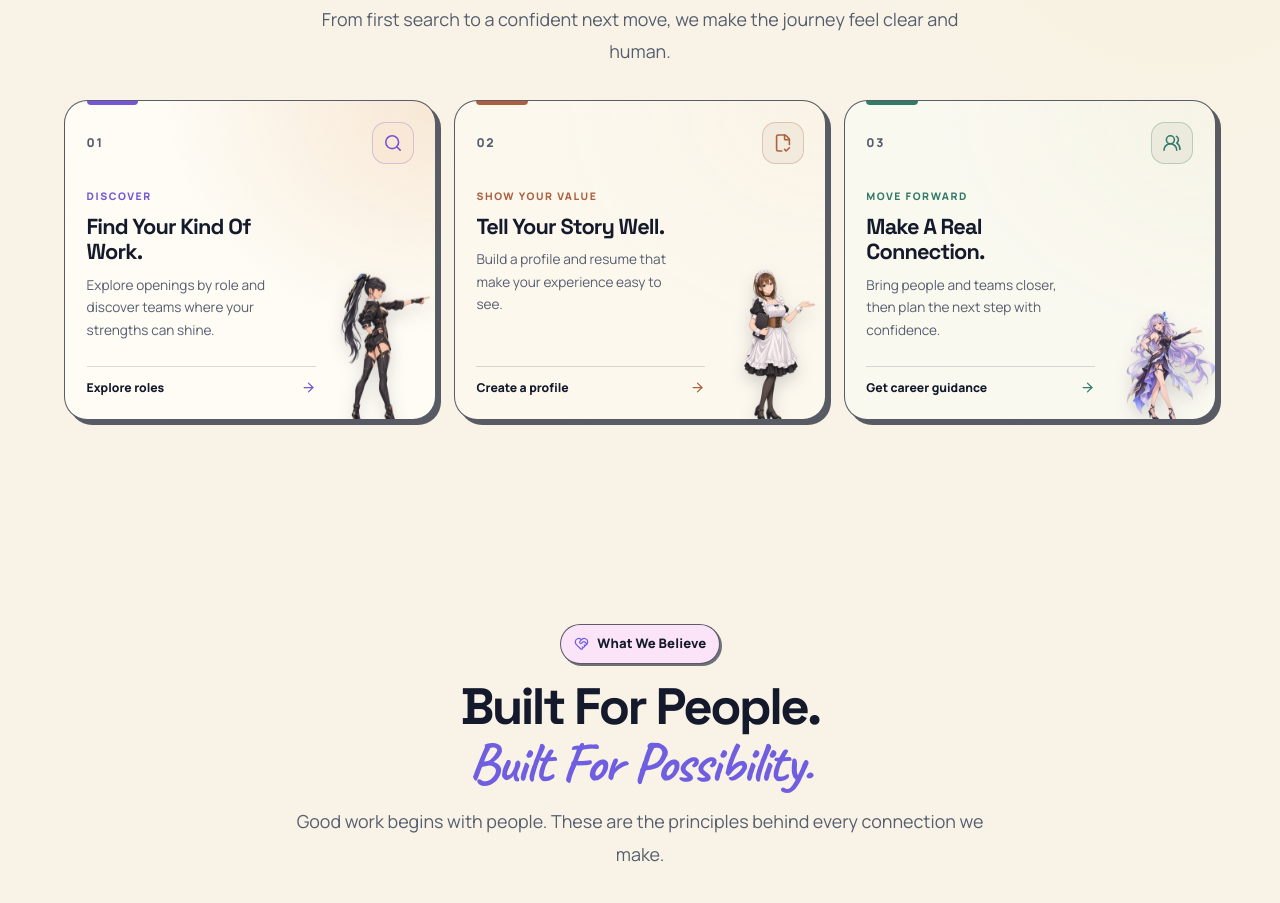
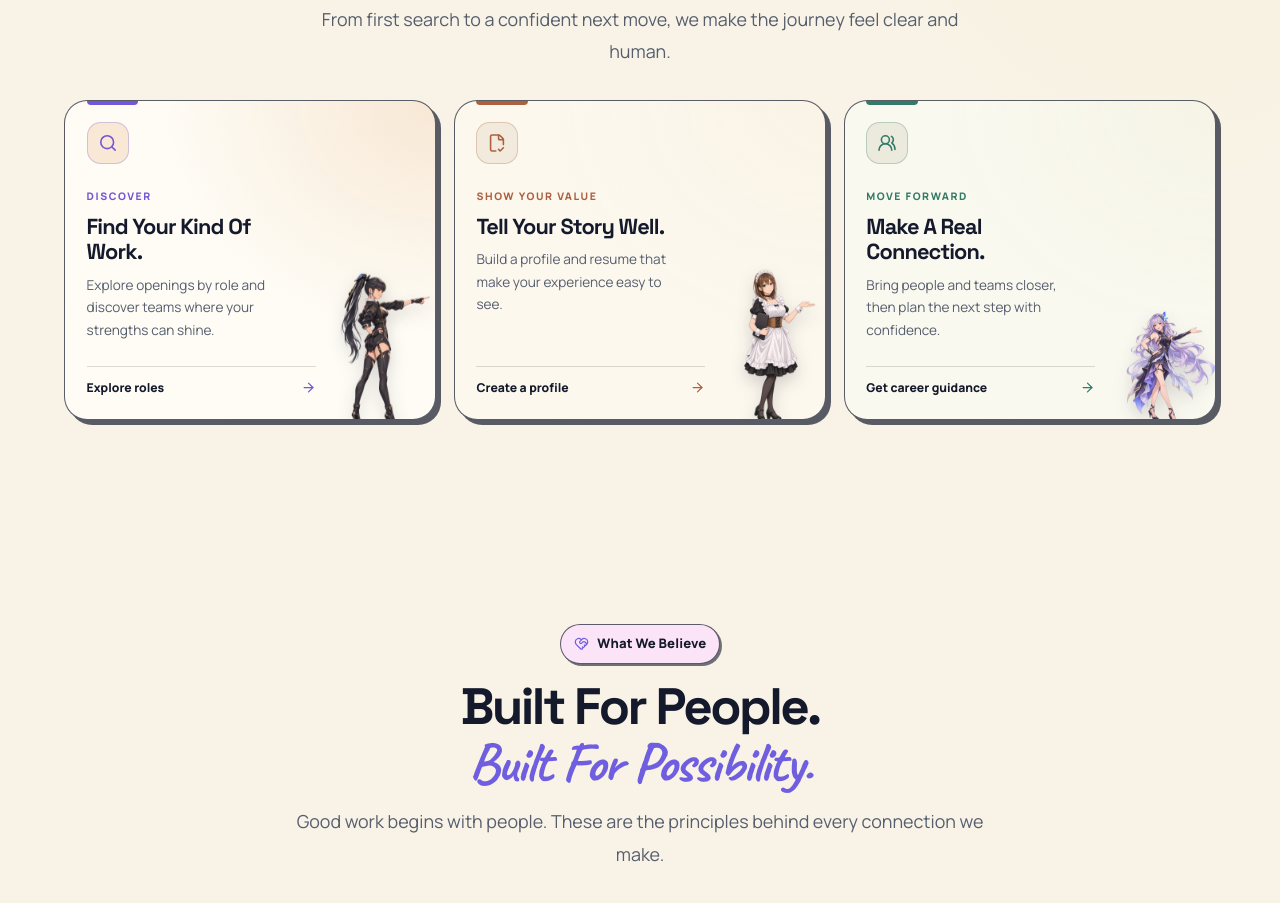
Before and after one commit to CaesarRSingh27/HireHeaven, a Next.js app in the folder frontend/: page /about in a window 1280 px wide. Shown: the part 1400-2303 px from the top of the page. Built offline with nearby package versions, Linux system fonts and the light colour scheme; no server answers.

Commit message:
Remove step numbers from About cards

```diff
--- a/frontend/src/app/about/page.tsx
+++ b/frontend/src/app/about/page.tsx
@@ -104,7 +104,7 @@ const About = () => (
       <div className="about-journey-grid">
           {journey.map(({ icon: Icon, title, text, character, alt, action, href }, index) => (
           <article className="about-journey-card" key={title}>
-            <div className="about-journey-top"><span>0{index + 1}</span><Icon size={21} /></div>
+            <div className="about-journey-top"><Icon size={21} /></div>
               <div className="about-journey-copy"><span className="about-journey-kicker">{["DISCOVER", "SHOW YOUR VALUE", "MOVE FORWARD"][index]}</span><h3>{title}</h3><p>{text}</p></div>
               <Image className="about-journey-character" src={character} width={210} height={315} alt={alt} />
               <Link className="about-journey-action" href={href}>{action}<ArrowRight size={15} /></Link>
```
